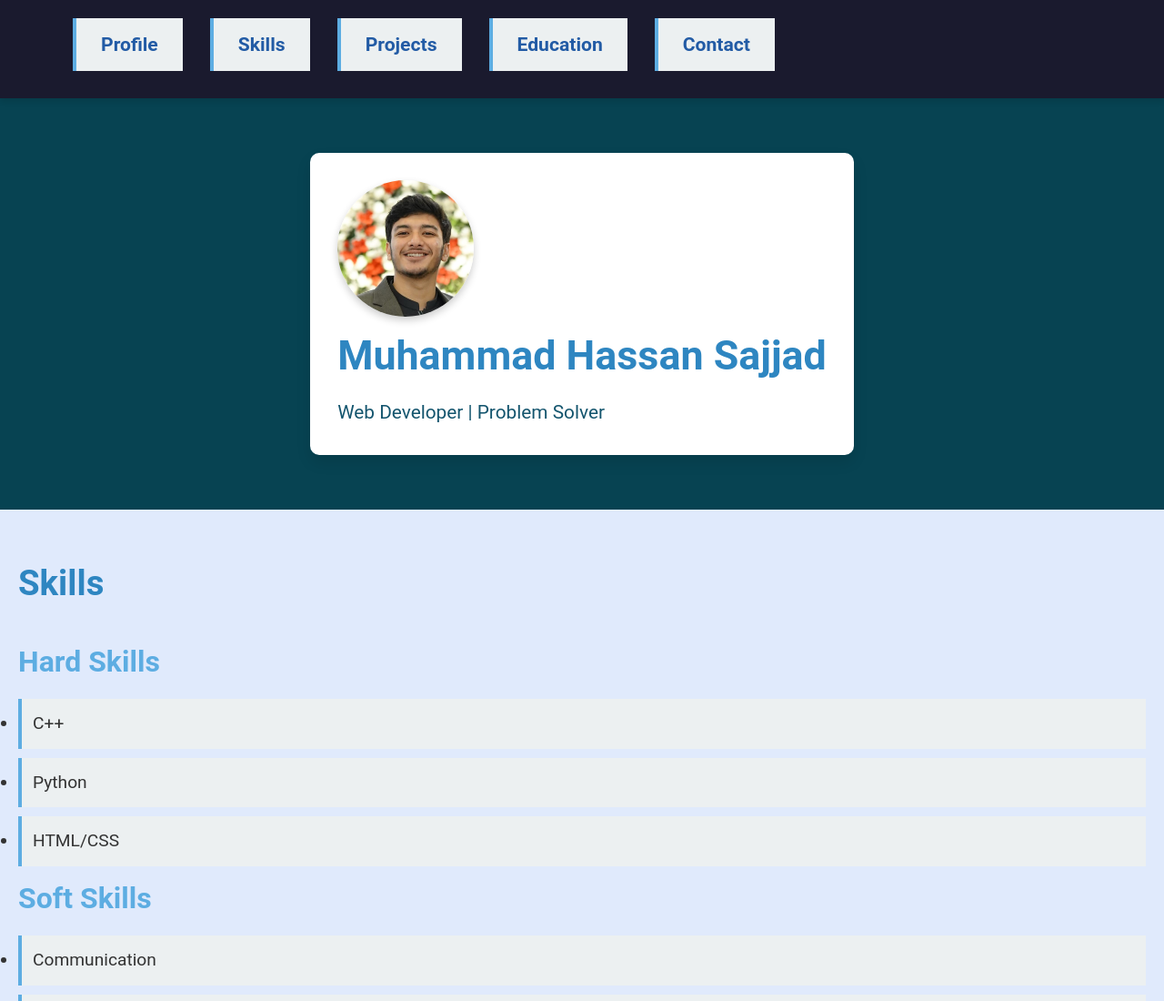
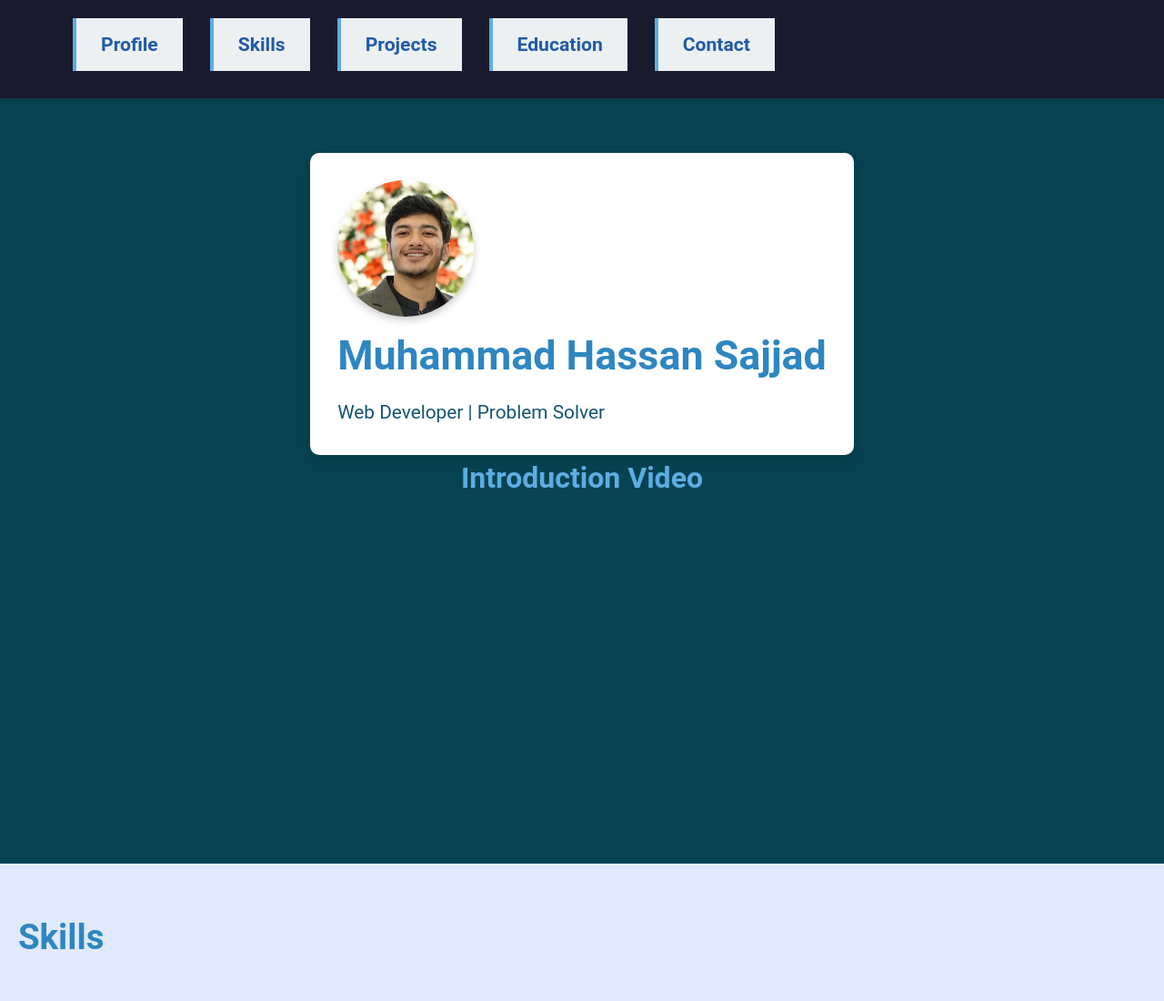
Before and after one commit to Muhammad-Hassan123/Bscs22140, a plain HTML site: page index.html in a window 1280 px wide. Shown: the top 1100 px of the page at 91% size. Drawn offline with Linux system fonts and the light colour scheme.

Commit message:
adding video part

```diff
--- a/index.html
+++ b/index.html
@@ -33,6 +33,10 @@
                 <h1>Muhammad Hassan Sajjad</h1>
                 <p>Web Developer | Problem Solver</p>
             </div>
+        </div>
+        <div class="video-container">
+            <h2>Introduction Video</h2>
+            <iframe width="560" height="315" src="" frameborder="0" allow="accelerometer; autoplay; clipboard-write; encrypted-media; gyroscope; picture-in-picture" allowfullscreen></iframe>
         </div>
     </section>
 
```
